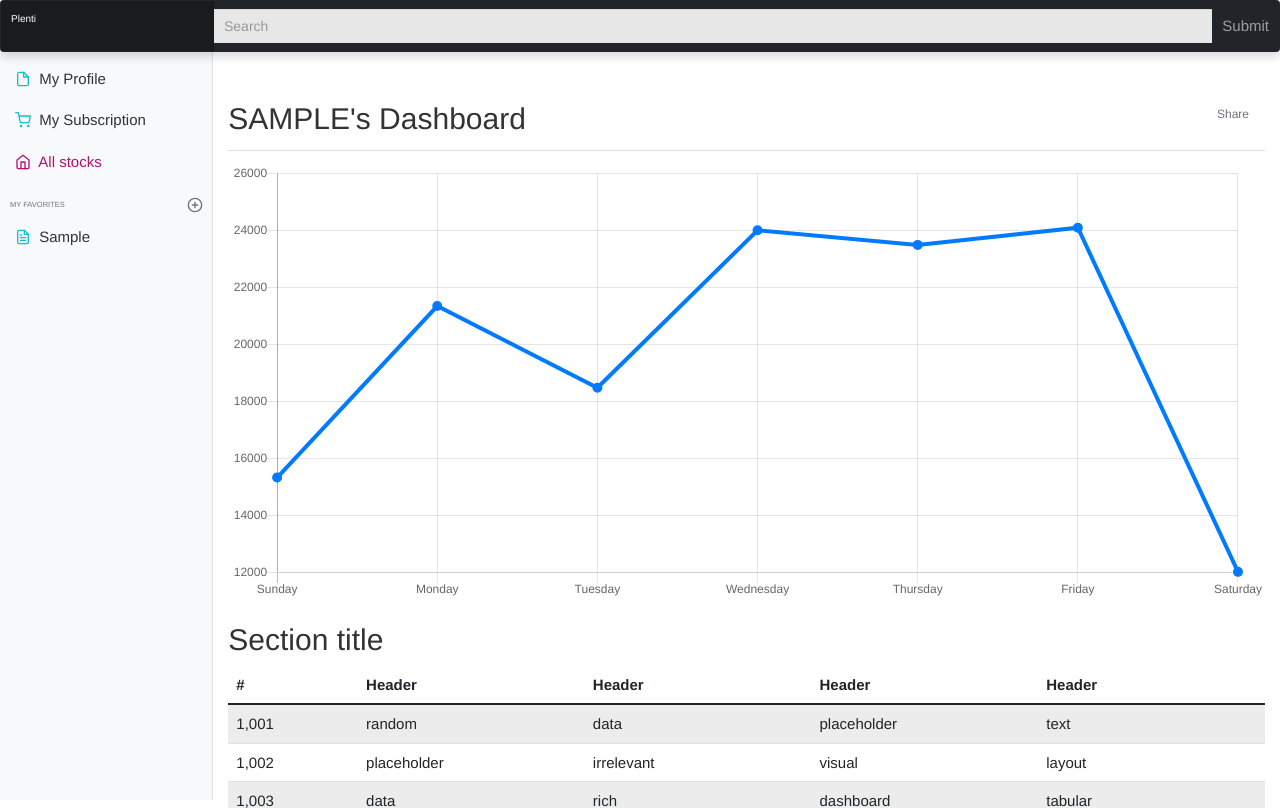
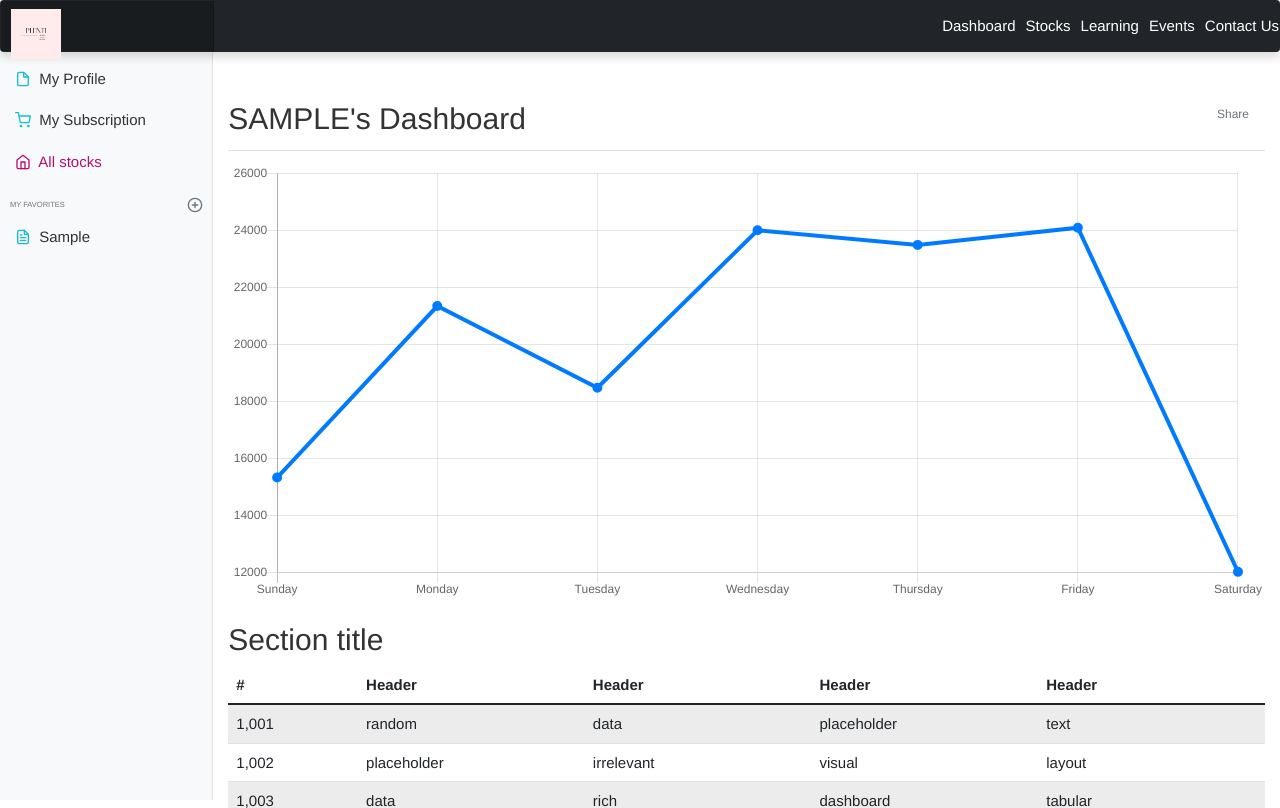
Before and after one commit to Gigi-py/HB_FinalProject_Plenti, a Flask app: page /dashboard in a window 1280 px wide. Shown: the top 808 px of the page. Run offline with Flask 2, Linux system fonts and the light colour scheme; the visitor is signed in with stand-in values (Sample User, id 1); tables that the repository leaves empty hold one stand-in row (values such as "Sample post"); parts of the project's set-up code (start-up, migrations or seed data) failed here and were passed over; some libraries are stand-ins or nearby versions.

Commit message:
tested out templates for styling

```diff
--- a/templates/dashboard.html
+++ b/templates/dashboard.html
@@ -5,16 +5,14 @@
 {% block body %}
 
     <header class="navbar navbar-dark sticky-top bg-dark flex-md-nowrap p-0 shadow">
-      <a class="navbar-brand col-md-3 col-lg-2 me-0 px-3" href="/">Plenti</a>
-      <button class="navbar-toggler position-absolute d-md-none collapsed" type="button" data-bs-toggle="collapse" data-bs-target="#sidebarMenu" aria-controls="sidebarMenu" aria-expanded="false" aria-label="Toggle navigation">
-        <span class="navbar-toggler-icon"></span>
-      </button>
-      <input class="form-control form-control-dark w-100" type="text" placeholder="Search" aria-label="Search">
-      <ul class="navbar-nav px-3">
-        <li class="nav-item text-nowrap">
-          <a class="nav-link" href="#">Submit</a>
-        </li>
-      </ul>
+      <a class="navbar-brand col-md-3 col-lg-2 me-0 px-3" href="/"><img src="static/img/logo-color.png" width=50 height=50></a>
+      <nav class="d-inline-flex mt-2 mt-md-0 ms-md-auto">
+        <a class="me-3 py-2 text-white text-decoration-none" href="#">Dashboard</a>
+        <a class="me-3 py-2 text-white text-decoration-none" href="#">Stocks</a>
+        <a class="me-3 py-2 text-white text-decoration-none" href="#">Learning</a>
+        <a class="me-3 py-2 text-white text-decoration-none" href="#">Events</a>
+        <a class="py-2 text-white text-decoration-none" href="#">Contact Us</a>
+      </nav>
     </header>
 
   <div class="container-fluid">
--- a/templates/signup.html
+++ b/templates/signup.html
@@ -2,12 +2,14 @@
 <html lang="en">
 
 <head>
-    Required meta tags
     <meta charset="UTF-8">
     <meta name="viewport" content="width=device-width, initial-scale=1, shrink-to-fit=no">
+    <meta name="description" content="Colorlib Templates">
+    <meta name="author" content="Colorlib">
+    <meta name="keywords" content="Colorlib Templates">
 
     <!-- Title Page-->
-    <title>Sign Up Form</title>
+    <title>Sign up form</title>
 
     <!-- Icons font CSS-->
     <link href="vendor/mdi-font/css/material-design-iconic-font.min.css" rel="stylesheet" media="all">
```
Also changed, not shown: static/css/style.css (+0 -33 lines), 1 other file.
